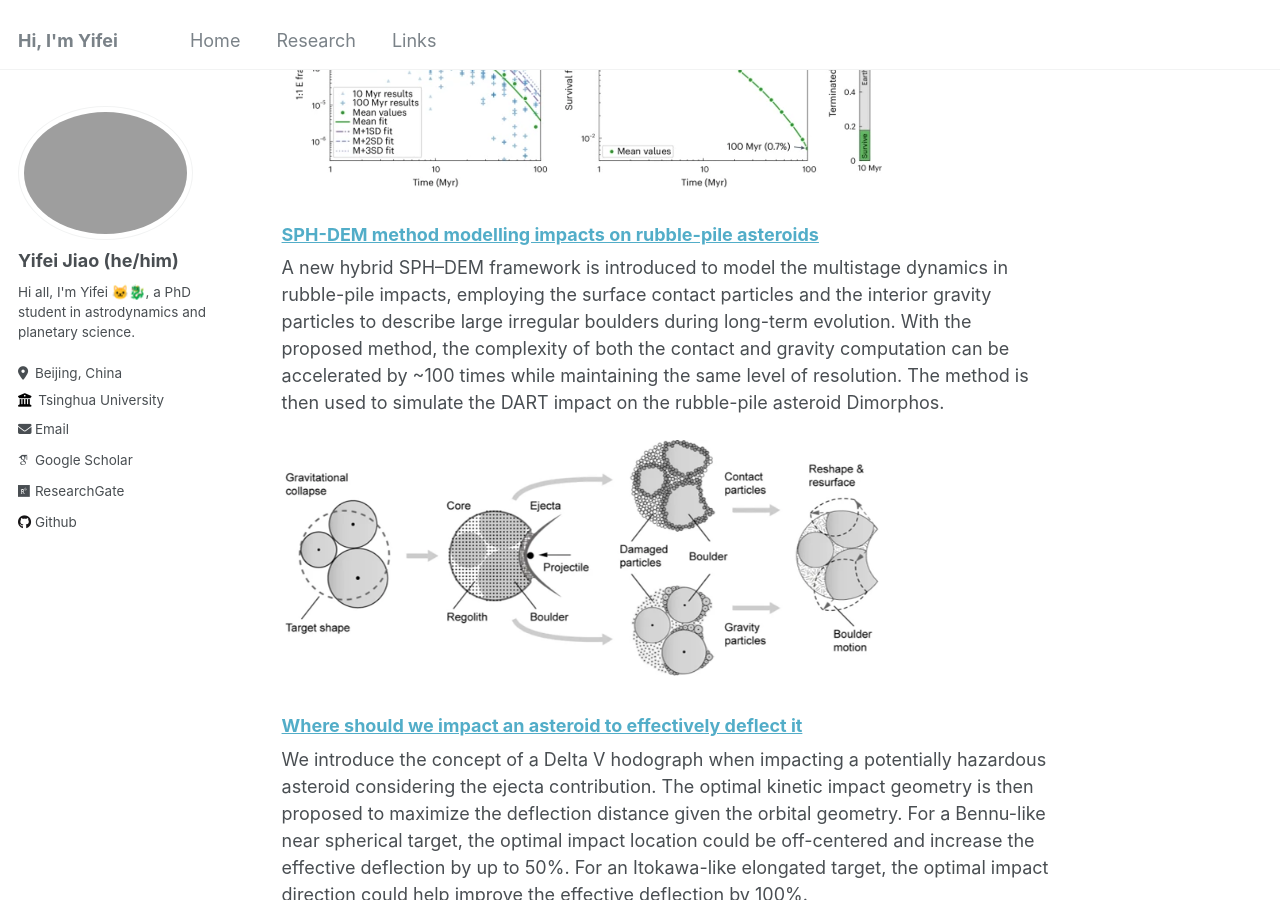
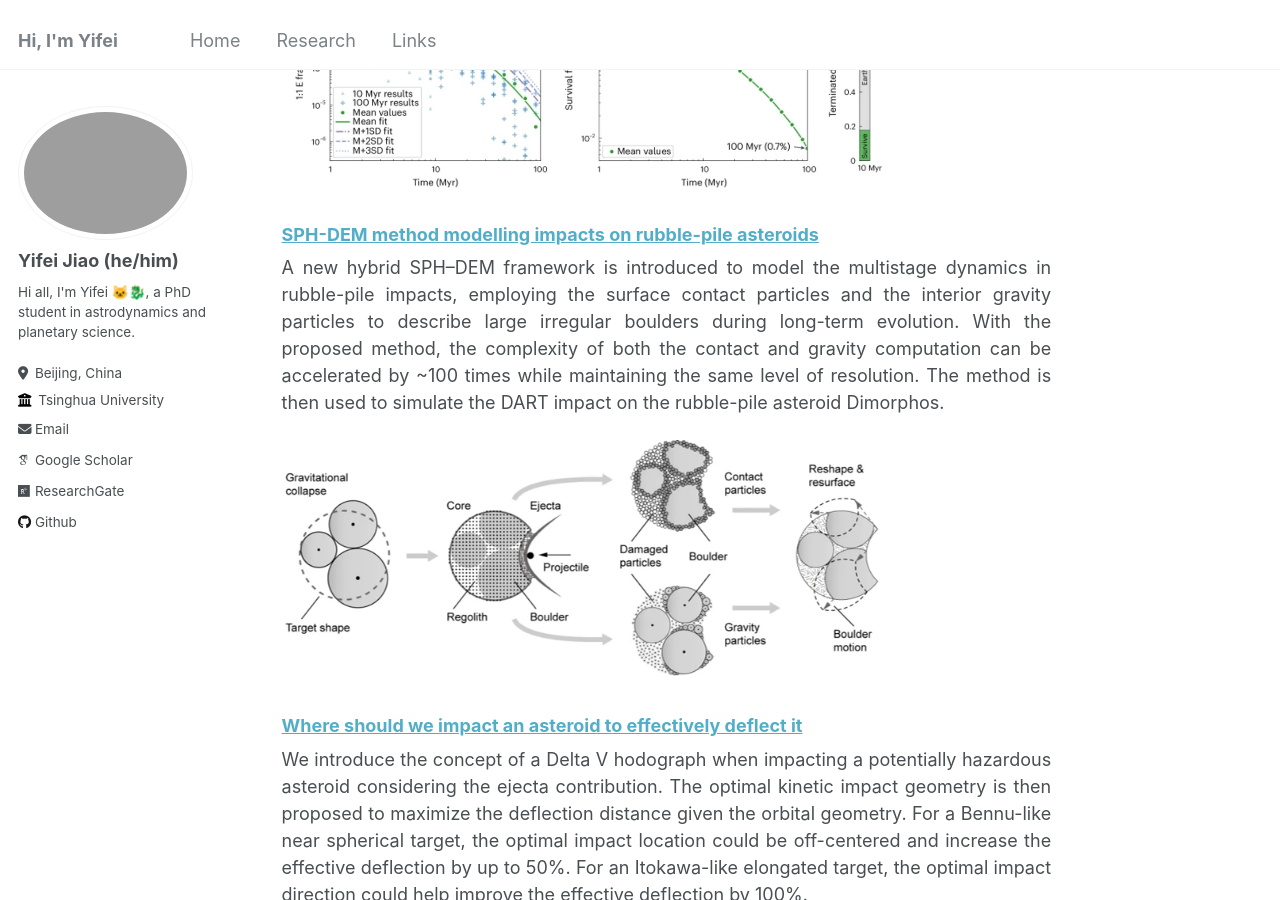
Before and after one commit to jiaoyf-thu/jiaoyf-thu.github.io, a Jekyll site: the page built from _pages/research.md, in a window 1280 px wide and 900 px high, scrolled down 640 px. Built offline with Jekyll 4.4.1, drawn with Linux system fonts in a browser that asks for light colours; some web fonts are replaced.

Commit message:
Update research.md

```diff
--- a/_pages/research.md
+++ b/_pages/research.md
@@ -16,12 +16,16 @@ In this work, we use numerical simulations to demonstrate that the asteroid 2016
 
 ### <a href="https://doi.org/10.1093/mnras/stad3888" target="_blank">SPH-DEM method modelling impacts on rubble-pile asteroids</a>
 
+<p align="justify">
 A new hybrid SPH–DEM framework is introduced to model the multistage dynamics in rubble-pile impacts, employing the surface contact particles and the interior gravity particles to describe large irregular boulders during long-term evolution. With the proposed method, the complexity of both the contact and gravity computation can be accelerated by ~100 times while maintaining the same level of resolution. The method is then used to simulate the DART impact on the rubble-pile asteroid Dimorphos.
+</p>
 
 <img src="https://jiaoyf-thu.github.io/images/fig2.png"  width="600">
 
 ### <a href="https://arc.aiaa.org/doi/10.2514/1.G006876" target="_blank">Where should we impact an asteroid to effectively deflect it</a>
 
+<p align="justify">
 We introduce the concept of a Delta V hodograph when impacting a potentially hazardous asteroid considering the ejecta contribution. The optimal kinetic impact geometry is then proposed to maximize the deflection distance given the orbital geometry. For a Bennu-like near spherical target, the optimal impact location could be off-centered and increase the effective deflection by up to 50%. For an Itokawa-like elongated target, the optimal impact direction could help improve the effective deflection by 100%.
+</p>
 
 <img src="https://jiaoyf-thu.github.io/images/fig1.png"  width="600">
```
